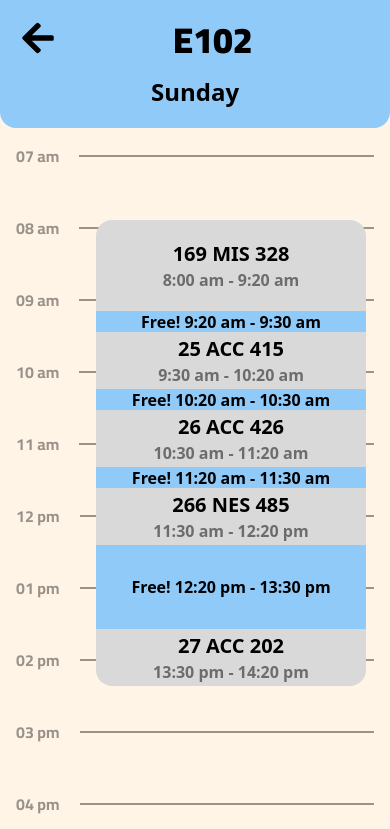
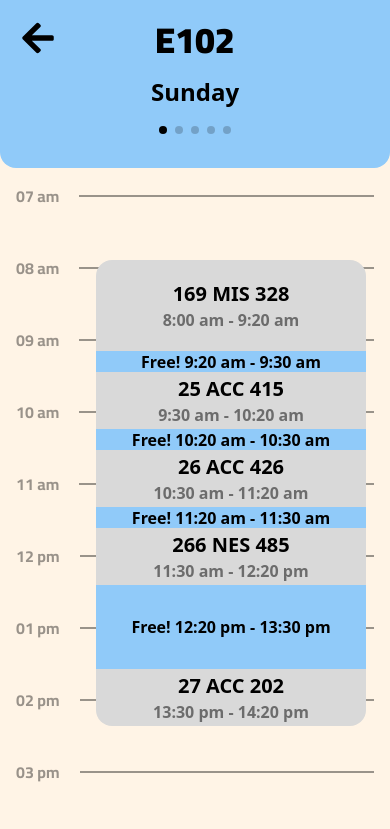
Before and after one commit to GDSC-YU/tuwaiq-classrooms, an Astro site: page /classrooms/E102 in a window 390 px wide. Shown: the top 829 px of the page. Built offline with nearby package versions, Linux system fonts and the light colour scheme; Astro itself is replaced by a stand-in of ours.

Commit message:
increased swiper visibility - small fixes

```diff
--- a/src/components/ClassroomSchedulePage.tsx
+++ b/src/components/ClassroomSchedulePage.tsx
@@ -1,6 +1,7 @@
 import { useState } from "react";
 //swiper stuff
 import { Swiper, SwiperSlide } from "swiper/react";
+import { Pagination } from "swiper";
 //to specify when to show the mobile view
 import { useMediaQuery } from "react-responsive";
 //data
@@ -37,7 +38,7 @@ export default function ClassroomSchedulePage({ room }: Props) {
     new Date().toLocaleString("en-US", { timeZone: "Asia/Riyadh" })
   );
 
-  const isMobile = useMediaQuery({ maxWidth: 1000 });
+  const isMobile = useMediaQuery({ maxWidth: 905 });
 
   const [selectedDay, setSelectedDay] = useState(now.getDay());
 
@@ -55,6 +56,10 @@ export default function ClassroomSchedulePage({ room }: Props) {
         {isMobile ? (
           <Swiper
             className="mt-4"
+            pagination={{
+              clickable: true,
+            }}
+            modules={[Pagination]}
             loop={true}
             initialSlide={selectedDay}
             onSlideChange={(swiper) =>
@@ -73,7 +78,7 @@ export default function ClassroomSchedulePage({ room }: Props) {
             ))}
           </Swiper>
         ) : (
-          <div className="mt-4 flex flex-row flex-nowrap justify-center gap-x-20 overflow-x-auto overflow-y-hidden">
+          <div className="mt-5 flex flex-row flex-nowrap justify-center gap-x-20 overflow-x-auto overflow-y-hidden">
             {days.map(({ day, key }) => (
               <TextChip
                 key={day}
--- a/src/components/Header.tsx
+++ b/src/components/Header.tsx
@@ -28,6 +28,8 @@ export default function Header({
           <FaArrowLeft className="text-center text-4xl hover:text-white" />
         </a>
         <p className="mx-auto font-cairo text-4xl font-black">{title}</p>
+        {/* This is a hack to make the room name centered */}
+        <FaArrowLeft className="invisible text-center text-4xl hover:text-white" />
       </div>
       {Children.map(children, (child) => child)}
     </header>
--- a/src/components/ScheduleDayTimeSlots.tsx
+++ b/src/components/ScheduleDayTimeSlots.tsx
@@ -64,7 +64,7 @@ export default function ScheduleDayTimeSlots({
             return (
               <div
                 key={Math.random() * 51}
-                className={`mx-4 flex flex-col justify-center text-center ${
+                className={`mx-4 flex flex-col justify-center text-center lg:mx-72 ${
                   !isFreeSlot ? "bg-light-grey" : occupiedSlotColor
                 } ${isFirst ? "rounded-t-[16px]" : ""} ${
                   isLast ? "rounded-b-[16px]" : ""
--- a/src/layouts/Layout.astro
+++ b/src/layouts/Layout.astro
@@ -1,5 +1,7 @@
 ---
 import "swiper/css";
+import "swiper/css/pagination";
+import "./style.css";
 
 interface Props {
   title: string;
--- /dev/null
+++ b/src/layouts/style.css
@@ -0,0 +1,8 @@
+.swiper-pagination {
+  position: relative;
+  margin-top: 1rem;
+}
+
+.swiper-pagination-bullet-active {
+  background-color: black;
+}
```
